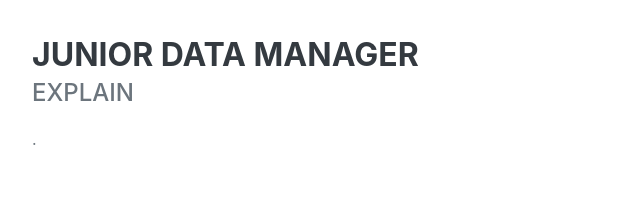
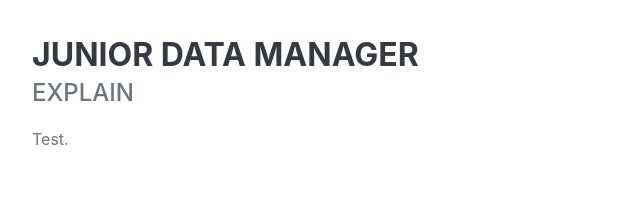
Before and after one commit to FelitaD/resume-frontend, a plain HTML site: page website/resume.html in a window 1280 px wide. Shown: the part 960-1172 px from the top of the page, 288-928 px from the left. Drawn offline with nearby package versions, Linux system fonts and the light colour scheme; a web font is replaced by a local one.

Commit message:
Test new build

```diff
--- a/website/resume.html
+++ b/website/resume.html
@@ -63,7 +63,7 @@
                         <div class="flex-grow-1">
                             <h3 class="mb-0">Junior Data Manager</h3>
                             <div class="subheading mb-3">eXplain</div>
-                            <p>.</p>
+                            <p>Test.</p>
                         </div>
                         <div class="flex-shrink-0"><span class="text-primary">September 2020 - September 2021</span></div>
                     </div>
```
